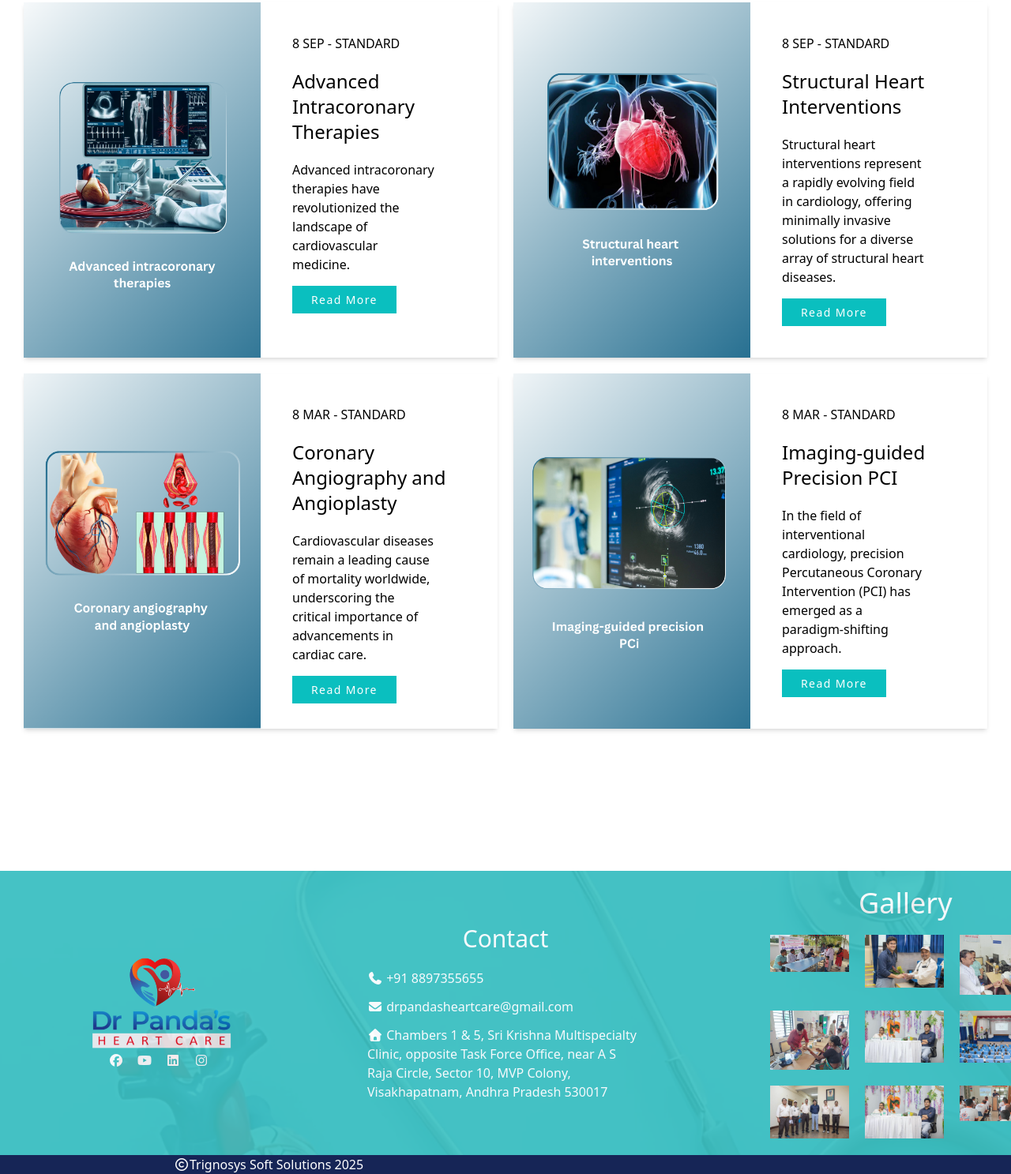
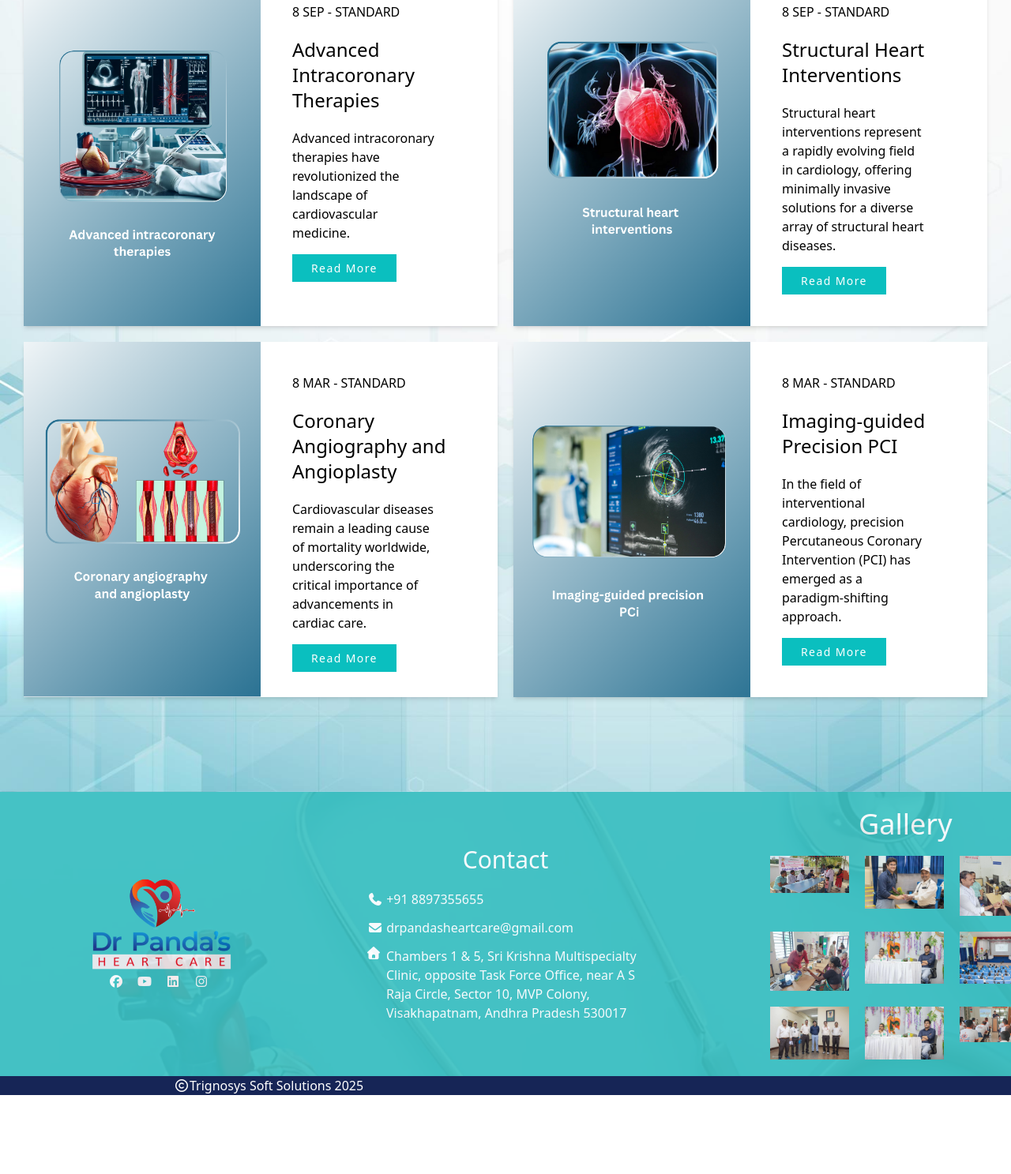
Before and after one commit to johnsonv23/DrPandas_Website, a website: page blog.html in a window 1280 px wide. Shown: the part 801-2288 px from the top of the page at 79% size. After the commit the page ends 2188 px from the top, so only its background shows below. Drawn offline with nearby package versions, Linux system fonts and the light colour scheme.

Commit message:
blog bg added

```diff
--- a/blog.html
+++ b/blog.html
@@ -35,7 +35,7 @@
               </div>
           </header>
           <br><br>
-          <div class="relative z-10 text-center mt-8 text-white">
+          <div class="relative z-20 text-center mt-8 text-white">
             <h1 class="text-6xl ">Blog</h1><br>
           </div>
       </div>
@@ -43,8 +43,10 @@
 
     <section>
 
-    <div>
-        <div class="text-center mt-20">
+    <div class="relative bg-cover bg-no-repeat bg-[url('/Assets/Images/bg2.jpg')] pt-10 pb-30 ">
+      <div class="">
+
+        <div class="text-center">
             <h1 class="text-6xl text-blue-1000 p-5">Stay Informed</h1>
         </div>
 
@@ -55,7 +57,7 @@
             <div class="relative bg-cover bg-center bg-[url('/Assets/Images/4.png')]">
             </div>
 
-                <div class="bg-center bg-no-repeat z-10 bg-white ml-10 mt-10">
+                <div class="bg-center bg-no-repeat z-20 bg-white pl-10 pt-10">
                     <h2>8 SEP - STANDARD</h2>
                     <h3 class="text-2xl mt-5 mb-5">Advanced <br> Intracoronary <br> Therapies</h3>
                     <p class="pr-20 pb-5">Advanced intracoronary therapies have revolutionized the landscape of cardiovascular medicine.</p>
@@ -69,7 +71,7 @@
             <div class="relative bg-cover bg-center bg-[url('/Assets/Images/1.png')]">
             </div>
 
-            <div class="bg-center bg-no-repeat z-10 bg-white ml-10 mt-10">
+            <div class="bg-center bg-no-repeat z-20 bg-white pl-10 pt-10">
                 <h2>8 SEP - STANDARD</h2>
                 <h3 class="text-2xl mt-5 mb-5">Structural Heart Interventions</h3>
                 <p class="pr-20 pb-5">Structural heart interventions represent a rapidly evolving field in cardiology, offering minimally invasive solutions for a diverse array of structural heart diseases.</p>
@@ -83,7 +85,7 @@
             <div class="relative bg-cover bg-center bg-[url('/Assets/Images/2.png')]">
             </div>
 
-                <div class="bg-center bg-no-repeat z-10 bg-white ml-10 mt-10">
+                <div class="bg-center bg-no-repeat z-20 bg-white pl-10 pt-10">
                     <h2>8 MAR - STANDARD</h2>
                     <h3 class="text-2xl mt-5 mb-5">Coronary <br> Angiography and Angioplasty</h3>
                     <p class="pr-20 pb-5">Cardiovascular diseases remain a leading cause of mortality worldwide, underscoring the critical importance of advancements in cardiac care.</p>
@@ -98,7 +100,7 @@
 
                 </div>
 
-                <div class="bg-center bg-no-repeat z-10 bg-white ml-10 mt-10">
+                <div class="bg-center bg-no-repeat z-20 bg-white pl-10 pt-10">
                     <h2>8 MAR - STANDARD</h2>
                     <h3 class="text-2xl mt-5 mb-5">Imaging-guided Precision PCI</h3>
                     <p class="pr-20 pb-5">In the field of interventional cardiology, precision Percutaneous Coronary Intervention (PCI) has emerged as a paradigm-shifting approach.</p>
@@ -109,16 +111,18 @@
 
         </div>
 
+        </div>
+
       </div>
 
     </section>
 
 
-    <section>
+    <section class="relative">
 
-      <footer class="relative h-[45vh] bg-cover bg-center bg-[url('/Assets/Images/footer.png')] mt-45">
+      <footer class="absolute inset-0 h-[45vh] bg-cover bg-center bg-[url('/Assets/Images/footer.png')] mt-0">
 
-        <div class="z-10 h-[45vh] bg-no-repeat opacity-90 bg-[#39c1c1] grid grid-cols-[200px_350px_200px] items-center justify-center gap-40">
+        <div class=" h-[45vh] bg-no-repeat opacity-90 bg-[#39c1c1] grid grid-cols-[200px_350px_200px] items-center justify-center gap-40">
 
         <div>
           <img src="Assets/Images/icon.png" alt="pandasicon" width="250px">
@@ -134,7 +138,10 @@
           <h3 class="text-3xl text-center mb-5">Contact</h3>
           <a href="tel:+91 8897355655"><i class="fa-solid fa-phone"></i> +91 8897355655</a>
           <p class="mb-3 mt-3"><i class="fa-solid fa-envelope"></i> drpandasheartcare@gmail.com</p>
-          <p><i class="fa-solid fa-house"></i> Chambers 1 & 5, Sri Krishna Multispecialty Clinic, opposite Task Force Office, near A S Raja Circle, Sector 10, MVP Colony, Visakhapatnam, Andhra Pradesh 530017</p>
+          <div class="flex gap-2">
+            <i class="fa-solid fa-house"></i>
+            <p> Chambers 1 & 5, Sri Krishna Multispecialty Clinic, opposite Task Force Office, near A S Raja Circle, Sector 10, MVP Colony, Visakhapatnam, Andhra Pradesh 530017</p>
+          </div>
         </div>
 
         <div>
@@ -152,10 +159,11 @@
           </div>
         </div>
 
+        </div>
 
-        </div>
+        <div>
         <h3 class="mb-0 bg-blue-950 text-white pl-55"><i class="fa-regular fa-copyright"></i></i>Trignosys Soft Solutions 2025</h3>
-
+          </div>
       </footer>
 
     </section>
```
Also changed, not shown: about.html (+4 -1 lines), index.html (+1 -1 lines), Assets/Images/bg1.jpg (added), Assets/Images/bg2.jpg (added).
